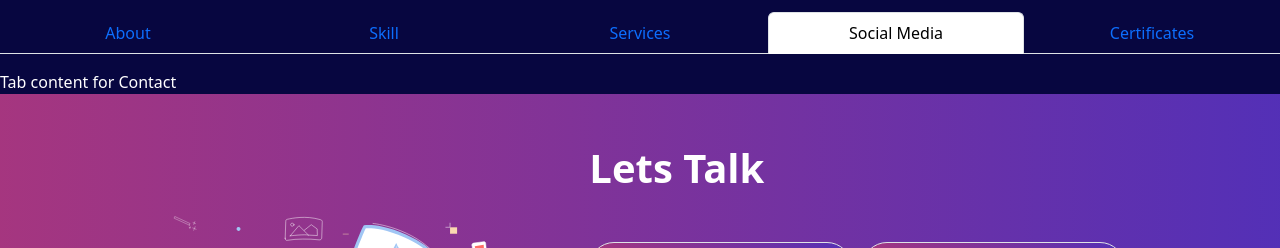
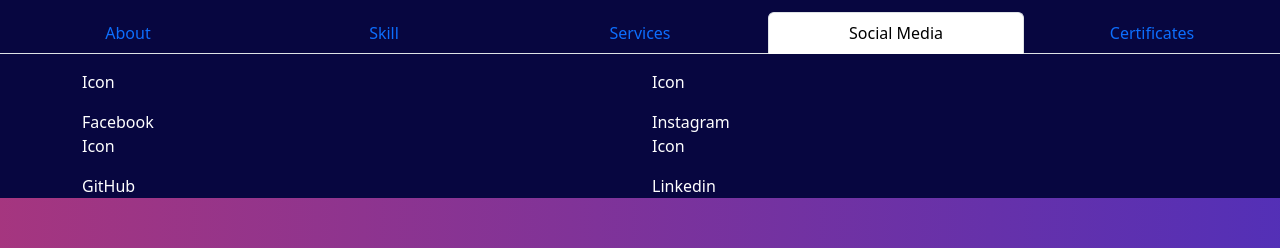
Before and after one commit to Nikolla2000/React-Portfolio-Website, a React (Vite) app in the folder client/: page / in a window 1280 px wide. Both pictures are taken after a click on the tab "Social Media". Shown: the part 844-1092 px from the top of the page. Built offline with nearby package versions, Linux system fonts and the light colour scheme.

Commit message:
Wrote the logic for rendering of the social media icons

```diff
--- a/client/src/Components/About/AboutSection.jsx
+++ b/client/src/Components/About/AboutSection.jsx
@@ -4,6 +4,7 @@
 import SkillsTab from './Tabs/skills/SkillsTab';
 import "./AboutStyles.scss"
 import ServicesTab from './Tabs/services/ServicesTab';
+import SocialMediaTab from './Tabs/socialMedia/SocialMediaTab';
 
 const AboutSection = () => {
     return (
@@ -27,7 +28,7 @@
                 <ServicesTab/>
             </Tab>
             <Tab eventKey="social-media" title="Social Media">
-                Tab content for Contact
+                <SocialMediaTab/>
             </Tab>
             <Tab eventKey="certificates" title="Certificates">
                 Tab content for Contact
--- /dev/null
+++ b/client/src/Components/About/Tabs/socialMedia/SocialMediaComponent.jsx
@@ -0,0 +1,10 @@
+const SocialMediaComponent = ( {data} ) => {
+    return (
+        <div className="sm-wrapper">
+            <p>Icon</p>
+            <span>{data.name}</span>
+        </div>
+    );
+};
+
+export default SocialMediaComponent;
--- /dev/null
+++ b/client/src/Components/About/Tabs/socialMedia/SocialMediaTab.jsx
@@ -0,0 +1,25 @@
+import Container from "react-bootstrap/esm/Container";
+import Row from "react-bootstrap/esm/Row";
+import socialMediaData from "./socialMediaData";
+import Col from "react-bootstrap/esm/Col";
+import SocialMediaComponent from "./SocialMediaComponent";
+
+const SocialMediaTab = () => {
+    return (
+        <Container className="social-media-tab">
+            <Row>
+                {socialMediaData.map((socialMedia, index) => {
+                    return (
+                        <Col md={6}>
+                            <SocialMediaComponent
+                                data={socialMedia}
+                                key={index + 1}/>
+                        </Col>
+                    )
+                })}
+            </Row>
+        </Container>
+    );
+};
+
+export default SocialMediaTab;
--- /dev/null
+++ b/client/src/Components/About/Tabs/socialMedia/socialMediaData.js
@@ -0,0 +1,19 @@
+const socialMediaData = [
+    {
+        name: "Facebook",
+        icon: "1"
+    },
+    {
+        name: "Instagram",
+        icon: "2"
+    },
+    {
+        name: "GitHub",
+        icon: "3"
+    },    {
+        name: "Linkedin",
+        icon: "4"
+    },
+]
+
+export default socialMediaData
```
